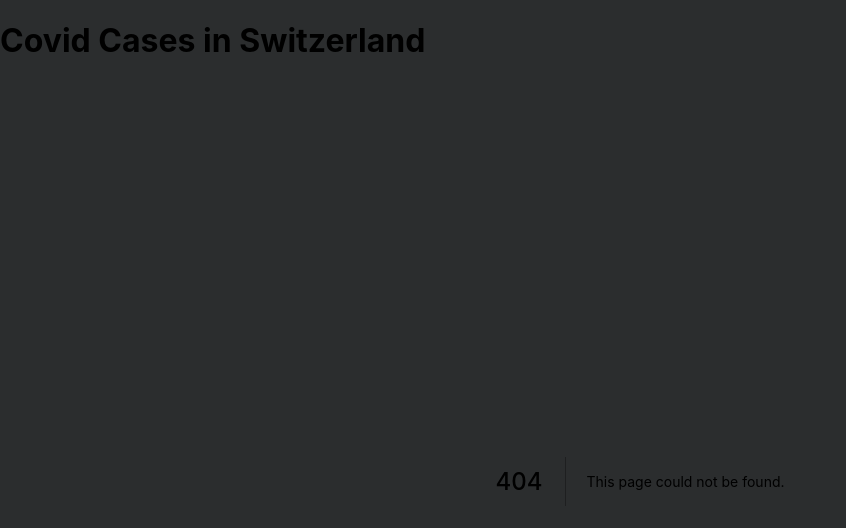
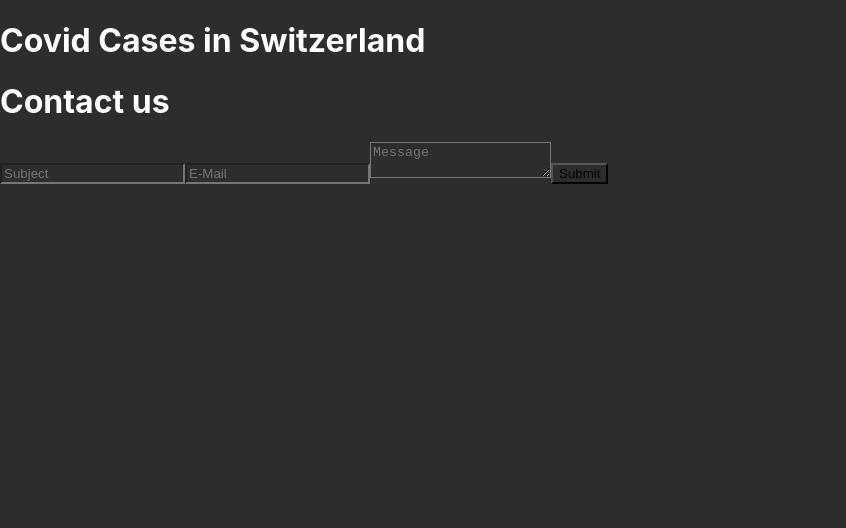
Before and after one commit to Shan15Dev/covid19tracker, a Next.js app: page /contact in a window 1280 px wide. Before the commit this address had no page. Shown: the top 528 px of the page, without its empty margins (0-846 px from the left). Built offline with nearby package versions, Linux system fonts and the light colour scheme.

Commit message:
Contact us Page created

```diff
--- /dev/null
+++ b/pages/contact.js
@@ -0,0 +1,11 @@
+export default function Contact(){
+    return(
+        <div>
+            <h1>Contact us</h1>
+            <input placeholder="Subject"></input>
+            <input placeholder="E-Mail"></input>
+            <textarea placeholder="Message" ></textarea>
+            <button>Submit</button>
+        </div>
+    )
+}
```
